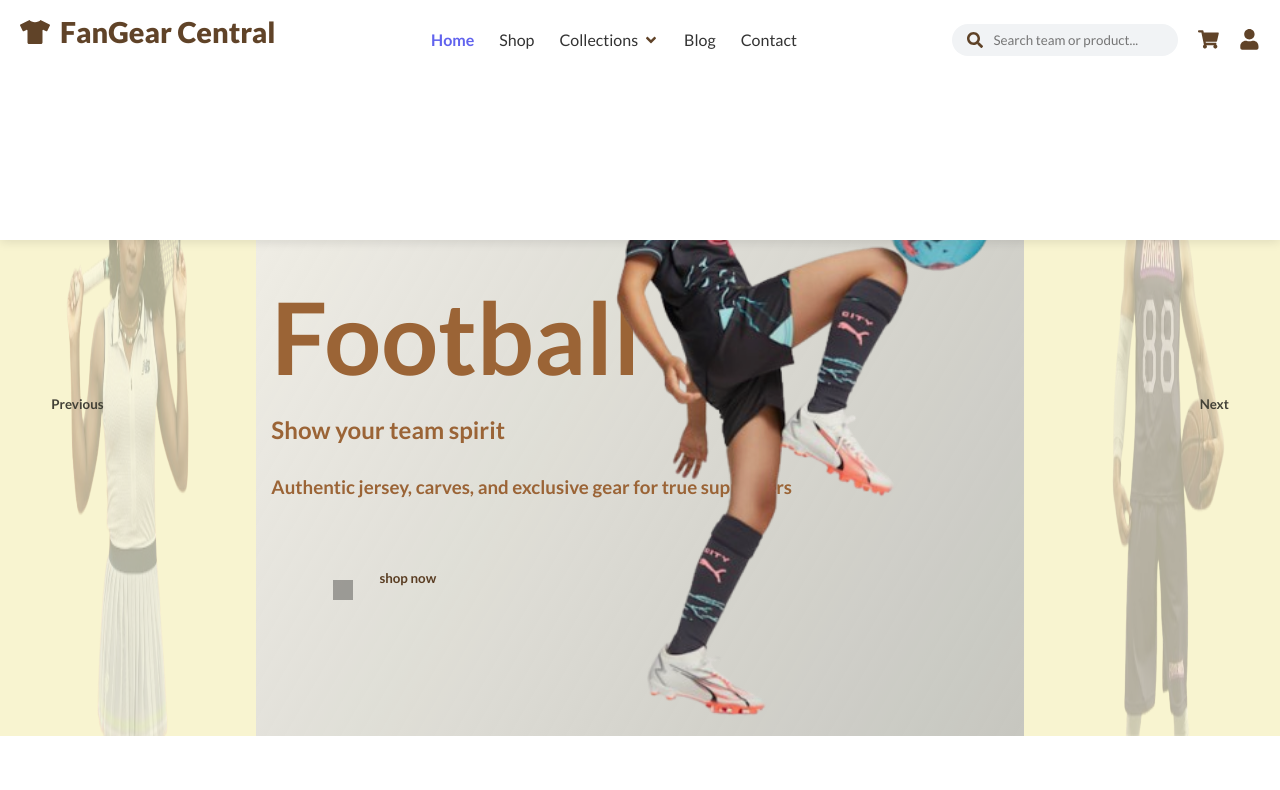
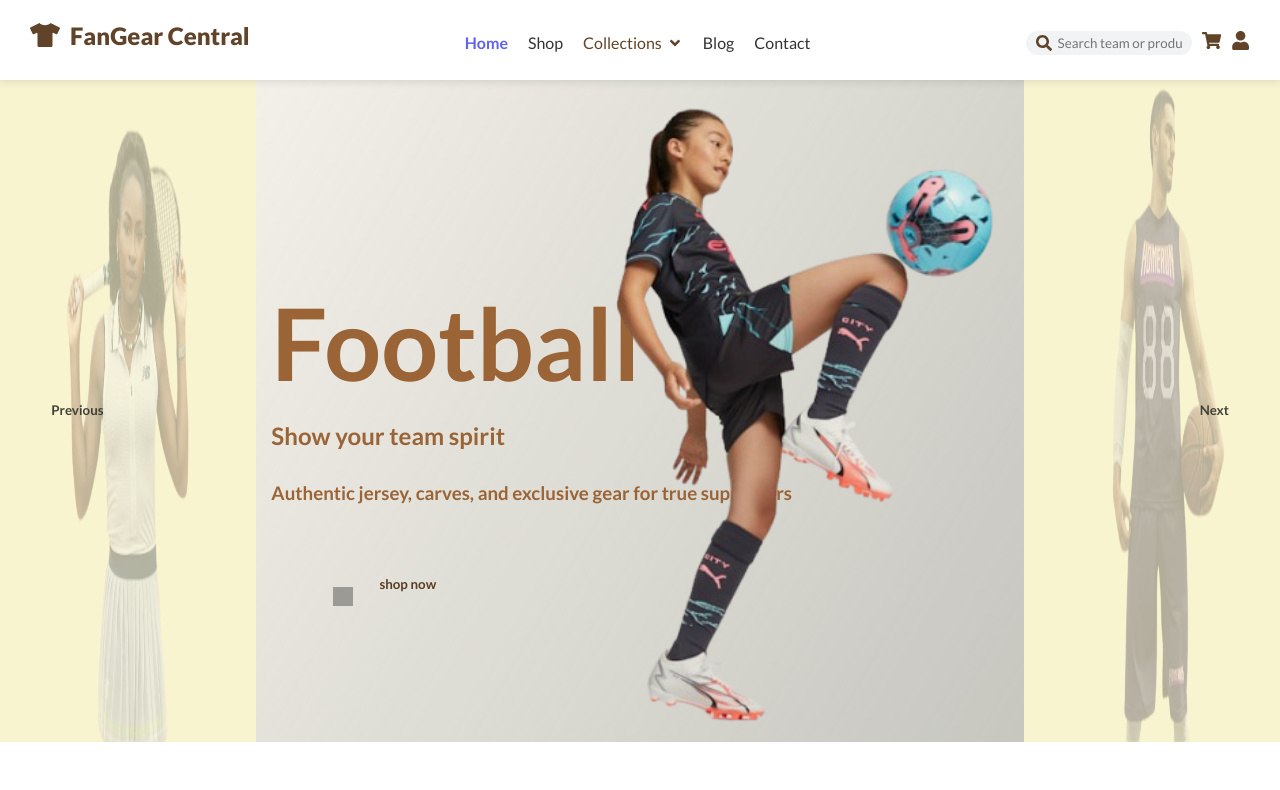
Before and after one commit to Marvinbob24/Marvin-React, a React (Vite) app: page / in a window 1280 px wide. Shown: the top 790 px of the page. Built offline with nearby package versions, Linux system fonts and the light colour scheme.

Commit message:
Add Header and Hero components with CSS

```diff
--- a/src/components/Header/Header.css
+++ b/src/components/Header/Header.css
@@ -1,37 +1,38 @@
+/* ================= HEADER ================= */
 .header {
-  background-color: white;
-  box-shadow: 0 2px 10px rgba(0,0,0,0.1);
   position: fixed;
   top: 0;
-  bottom: 35em;
+  left: 0;
+  width: 100%;
+  background-color: white;
+  box-shadow: 0 2px 8px rgba(0,0,0,0.1);
   z-index: 100;
   transition: all 0.3s ease;
-  width: 100%;
-  padding: 0 20px;
+  height: 80px; /* reduced height */
 }
 
 .header.scrolled {
-  box-shadow: 0 5px 20px rgba(0,0,0,0.15);
+  box-shadow: 0 4px 15px rgba(0,0,0,0.12);
 }
 
 .header .container {
   display: flex;
   justify-content: space-between;
   align-items: center;
-  padding: 15px 0;
+  padding: 20px 30px 0 30px; /* reduced padding */
 }
 
 /* Logo */
 .logo {
   display: flex;
   align-items: center;
-  gap: 10px;
+  gap: 20px;
+  cursor: pointer;
 }
 
 .logo h1 {
-  font-size: 1.8rem;
+  font-size: 1.5rem; /* smaller font */
   font-weight: 800;
-  cursor: pointer;
 }
 
 .logo span {
@@ -41,7 +42,8 @@
 /* Navigation Links */
 .nav-links {
   display: flex;
-  gap: 25px;
+  gap: 20px; /* reduce spacing */
+  align-items: center;
 }
 
 .nav-links a {
@@ -51,18 +53,16 @@
   transition: color 0.3s ease;
 }
 
-.nav-links a:hover, .nav-links .active {
+.nav-links a.active,
+.nav-links a:hover {
   color: #6163ee;
   font-weight: 600;
 }
 
-/* ================= DROPDOWN (CLICK) ================= */
+/* Dropdown */
 .dropdown {
   position: relative;
   cursor: pointer;
-  display: flex;
-  align-items: center;
-  transition: all 0.3s ease;
 }
 
 .dropdown-toggle {
@@ -70,47 +70,34 @@
   align-items: center;
   gap: 5px;
   font-weight: 500;
-  color: #333;
 }
 
 .dropdown-menu {
   display: none;
   position: absolute;
-  top: 120%;
+  top: 100%;
   left: 0;
   background: white;
-  box-shadow: 0 4px 20px rgba(0,0,0,0.15);
-  border-radius: 8px;
-  min-width: 220px;
+  box-shadow: 0 4px 15px rgba(0,0,0,0.12);
+  border-radius: 6px;
   flex-direction: column;
-  padding: 10px 0;
+  min-width: 200px; /* slightly smaller */
+  padding: 8px 0;
   z-index: 100;
-  transition: all 0.3s ease;
 }
 
-/* Only show menu when open class is added via click */
 .dropdown-menu.open {
   display: flex;
 }
 
 .dropdown-item {
-  padding: 8px 20px;
-  position: relative;
+  padding: 6px 16px; /* reduced padding */
   transition: background 0.2s ease;
 }
 
 .dropdown-item:hover {
   background-color: #f5f5f5;
-  border-radius: 5px;
-}
-
-.dropdown-item > span {
-  display: flex;
-  justify-content: space-between;
-  align-items: center;
-  font-weight: 500;
-  color: #333;
-  cursor: pointer;
+  border-radius: 4px;
 }
 
 .dropdown-submenu {
@@ -119,38 +106,21 @@
   top: 0;
   left: 100%;
   background: white;
-  box-shadow: 0 4px 15px rgba(0,0,0,0.1);
-  min-width: 180px;
-  padding: 8px 0;
-  border-radius: 6px;
+  min-width: 160px; /* smaller submenu */
+  padding: 6px 0;
   flex-direction: column;
-  z-index: 110;
+  border-radius: 5px;
+  box-shadow: 0 3px 12px rgba(0,0,0,0.1);
 }
 
-/* Only show submenu when open-submenu class is added via click */
 .dropdown-submenu.open-submenu {
   display: flex;
-  flex-direction: column;
-}
-
-.dropdown-submenu a {
-  padding: 6px 20px;
-  text-decoration: none;
-  color: #333;
-  display: block;
-  font-weight: 500;
-  transition: background 0.2s ease;
-}
-
-.dropdown-submenu a:hover {
-  background-color: #eee;
-  border-radius: 4px;
 }
 
 /* Header Actions */
 .header-actions {
   display: flex;
-  gap: 20px;
+  gap: 10px; /* smaller spacing */
   align-items: center;
 }
 
@@ -158,72 +128,48 @@
   display: flex;
   align-items: center;
   background: #f1f3f5;
-  border-radius: 30px;
-  padding: 8px 15px;
+  border-radius: 25px;
+  padding: 4px 10px; /* reduced padding */
 }
 
 .search-bar input {
   border: none;
+  outline: none;
   background: transparent;
-  outline: none;
-  padding-left: 10px;
-  width: 180px;
+  padding-left: 6px;
+  width: 130px; /* smaller input */
 }
 
 .cart-icon, .user-icon {
+  font-size: 1.2rem; /* smaller icons */
   cursor: pointer;
-  font-size: 1.3rem;
-  display: flex;
-  align-items: center;
 }
 
 .menu-toggle {
   display: none;
   background: transparent;
   border: none;
-  font-size: 1.5rem;
+  font-size: 1.4rem; /* smaller hamburger */
   cursor: pointer;
 }
 
-/* ===================== MOBILE RESPONSIVE ===================== */
+/* ================= MOBILE ================= */
 @media (max-width: 992px) {
   .nav-links {
     position: fixed;
-    top: 80px;
+    top: 55px; /* adjusted for smaller header */
     left: 0;
     right: 0;
     background: white;
     flex-direction: column;
     align-items: center;
-    padding: 20px 0;
-    gap: 10px;
-    box-shadow: 0 5px 10px rgba(0,0,0,0.1);
+    padding: 15px 0;
+    gap: 8px;
     transform: translateY(-100vh);
     transition: transform 0.3s ease-in-out;
+    box-shadow: 0 4px 10px rgba(0,0,0,0.1);
+    width: 100%;
     z-index: 99;
-  }
-
-  .header {
-    height: 100px;
-    width: 95%;
-  }
-
-  .header .container {
-    padding: 0;
-    flex-direction: row;
-    justify-content: space-between;
-    align-items: center;
-    height: 40px;
-  }
-
-  .logo {
-    margin-top: 2.5rem;
-  }
-
-  .container .cart-icon,
-  .container .user-icon,
-  .container .menu-toggle {
-    margin-top: 2.2rem;
   }
 
   .nav-links.open {
@@ -238,49 +184,36 @@
     display: none;
   }
 
-  /* Mobile dropdown overrides */
   .dropdown-menu {
     position: relative;
-    top: auto;
-    left: auto;
+    width: 100%;
     box-shadow: none;
-    min-width: 100%;
-    width: 100%;
-    padding: 0;
   }
 
-  .dropdown-item {
-    width: 100%;
-    padding: 12px 16px;
-  }
-
-  .dropdown-item > span {
-    justify-content: space-between;
+  .header {
+    height: 65px; /* further reduced height */
   }
 
   .dropdown-submenu {
     position: relative;
-    top: auto;
-    left: auto;
-    box-shadow: none;
     width: 100%;
-    padding-left: 20px;
-    display: none;
+    padding-left: 16px;
   }
 
-  .dropdown-item.open-submenu .dropdown-submenu {
-    display: flex;
-    flex-direction: column;
+  .header .container {
+    padding: 8px 15px;
+    height: 20px 0 0 0; /* match header height */
   }
 }
 
+/* ================= SMALL MOBILE ================= */
 @media (max-width: 480px) {
   .logo h1 {
     font-size: 1.2rem;
   }
 
   .cart-icon, .user-icon {
-    font-size: 1.1rem;
+    font-size: 1rem;
   }
 
   .menu-toggle {
@@ -292,14 +225,10 @@
   }
 
   .dropdown-item {
-    padding: 10px 12px;
+    padding: 8px 12px;
   }
 
   .dropdown-submenu {
-    padding-left: 18px;
-  }
-
-  .header {
-    width: 100%;
+    padding-left: 14px;
   }
 }
--- a/src/components/Header/Header.jsx
+++ b/src/components/Header/Header.jsx
@@ -1,3 +1,160 @@
+
+
+
+// import React, { useState, useEffect, useRef, useContext } from 'react';
+// import { NavLink, useNavigate } from 'react-router-dom';
+// import {
+//     FaSearch,
+//     FaShoppingCart,
+//     FaUser,
+//     FaBars,
+//     FaTimes,
+//     FaTshirt,
+//     FaAngleDown,
+//     FaAngleRight
+// } from 'react-icons/fa';
+// import './Header.css';
+// import { UserContext } from "../../Context/UserContext";
+
+// const Header = () => {
+//     const [isMenuOpen, setIsMenuOpen] = useState(false);
+//     const [scrolled, setScrolled] = useState(false);
+//     const [searchQuery, setSearchQuery] = useState("");
+//     const [isCollectionsOpen, setIsCollectionsOpen] = useState(false);
+//     const [openSubmenus, setOpenSubmenus] = useState({});
+//     const { user } = useContext(UserContext);
+//     const navigate = useNavigate();
+//     const dropdownRef = useRef(null);
+
+//     useEffect(() => {
+//         const handleScroll = () => setScrolled(window.scrollY > 50);
+//         window.addEventListener('scroll', handleScroll);
+//         return () => window.removeEventListener('scroll', handleScroll);
+//     }, []);
+
+//     // Close dropdown if click outside
+//     useEffect(() => {
+//         const handleClickOutside = (event) => {
+//             if (dropdownRef.current && !dropdownRef.current.contains(event.target)) {
+//                 setIsCollectionsOpen(false);
+//                 setOpenSubmenus({});
+//             }
+//         };
+//         document.addEventListener('mousedown', handleClickOutside);
+//         return () => document.removeEventListener('mousedown', handleClickOutside);
+//     }, []);
+
+//     const closeMenu = () => {
+//         setIsMenuOpen(false);
+//         setIsCollectionsOpen(false);
+//         setOpenSubmenus({});
+//     };
+
+//     const handleSearch = () => {
+//         if (!searchQuery.trim()) return;
+//         navigate(`/shop?search=${encodeURIComponent(searchQuery.trim())}`);
+//         setSearchQuery("");
+//         closeMenu();
+//     };
+
+//     const toggleSubmenu = (key) => {
+//         setOpenSubmenus(prev => ({ ...prev, [key]: !prev[key] }));
+//     };
+
+//     return (
+//         <header className={`header ${scrolled ? 'scrolled' : ''}`}>
+//             <div className="container">
+//                 {/* Logo */}
+//                 <div className="logo" onClick={() => window.location.href = "/"}>
+//                     <FaTshirt className="logo-icon" size={30} />
+//                     <h1>Fan<span>Gear</span> Central</h1>
+//                 </div>
+
+//                 {/* Navigation */}
+//                 <nav className={`nav-links ${isMenuOpen ? 'open' : ''}`}>
+//                     <NavLink to="/" onClick={closeMenu} className={({ isActive }) => isActive ? 'active' : ''}>Home</NavLink>
+//                     <NavLink to="/shop" onClick={closeMenu} className={({ isActive }) => isActive ? 'active' : ''}>Shop</NavLink>
+
+//                     {/* Collections Dropdown */}
+//                     <div className="dropdown" ref={dropdownRef}>
+//                         <span
+//                             className="dropdown-toggle"
+//                             onClick={() => setIsCollectionsOpen(!isCollectionsOpen)}
+//                         >
+//                             Collections <FaAngleDown />
+//                         </span>
+
+//                         <div className={`dropdown-menu ${isCollectionsOpen ? 'open' : ''}`}>
+//                             <div className="dropdown-item">
+//                                 <span onClick={() => toggleSubmenu('football')}>
+//                                     Football Club <FaAngleRight />
+//                                 </span>
+//                                 <div className={`dropdown-submenu ${openSubmenus.football ? 'open-submenu' : ''}`}>
+//                                     <NavLink to="/collections/football/barcelona" onClick={closeMenu}>Barcelona</NavLink>
+//                                     <NavLink to="/collections/football/chelsea" onClick={closeMenu}>Chelsea</NavLink>
+//                                     <NavLink to="/collections/football/psg" onClick={closeMenu}>PSG</NavLink>
+//                                 </div>
+//                             </div>
+
+//                             <div className="dropdown-item">
+//                                 <span onClick={() => toggleSubmenu('basketball')}>
+//                                     Basketball Club <FaAngleRight />
+//                                 </span>
+//                                 <div className={`dropdown-submenu ${openSubmenus.basketball ? 'open-submenu' : ''}`}>
+//                                     <NavLink to="/collections/basketball/lakers" onClick={closeMenu}>Lakers</NavLink>
+//                                     <NavLink to="/collections/basketball/warriors" onClick={closeMenu}>Warriors</NavLink>
+//                                     <NavLink to="/collections/basketball/bulls" onClick={closeMenu}>Bulls</NavLink>
+//                                 </div>
+//                             </div>
+
+//                             <NavLink to="/collections/tennis" onClick={closeMenu} className="dropdown-item">Tennis</NavLink>
+//                             <NavLink to="/collections/cricket" onClick={closeMenu} className="dropdown-item">Cricket</NavLink>
+//                             <NavLink to="/collections/fanart" onClick={closeMenu} className="dropdown-item">Custom/Fan Art Wear</NavLink>
+//                         </div>
+//                     </div>
+
+//                     <NavLink to="/blog" onClick={closeMenu} className={({ isActive }) => isActive ? 'active' : ''}>Blog</NavLink>
+//                     <NavLink to="/contact" onClick={closeMenu} className={({ isActive }) => isActive ? 'active' : ''}>Contact</NavLink>
+
+//                     {user && (
+//                         <NavLink to="/Dashboard" onClick={closeMenu} className={({ isActive }) => isActive ? 'active' : ''}>Account</NavLink>
+//                     )}
+//                     {user?.isAdmin && (
+//                         <NavLink to="/admin" onClick={closeMenu} className={({ isActive }) => isActive ? 'active' : ''}>Admin Panel</NavLink>
+//                     )}
+//                 </nav>
+
+//                 {/* Actions */}
+//                 <div className="header-actions">
+//                     <div className="search-bar">
+//                         <FaSearch onClick={handleSearch} style={{ cursor: "pointer" }} />
+//                         <input
+//                             type="text"
+//                             placeholder="Search team or product..."
+//                             value={searchQuery}
+//                             onChange={(e) => setSearchQuery(e.target.value)}
+//                             onKeyDown={(e) => { if (e.key === "Enter") handleSearch(); }}
+//                         />
+//                     </div>
+
+//                     <NavLink to="/cart" className="cart-icon"><FaShoppingCart /></NavLink>
+//                     <NavLink to="/account" className="user-icon"><FaUser /></NavLink>
+
+//                     <button
+//                         className="menu-toggle"
+//                         onClick={() => setIsMenuOpen(!isMenuOpen)}
+//                         aria-label="Toggle menu"
+//                     >
+//                         {isMenuOpen ? <FaTimes /> : <FaBars />}
+//                     </button>
+//                 </div>
+//             </div>
+//         </header>
+//     );
+// };
+
+// export default Header;
+
 
 
 
@@ -26,6 +183,7 @@ const Header = () => {
     const navigate = useNavigate();
     const dropdownRef = useRef(null);
 
+    // Add shadow on scroll
     useEffect(() => {
         const handleScroll = () => setScrolled(window.scrollY > 50);
         window.addEventListener('scroll', handleScroll);
@@ -65,7 +223,7 @@ const Header = () => {
         <header className={`header ${scrolled ? 'scrolled' : ''}`}>
             <div className="container">
                 {/* Logo */}
-                <div className="logo" onClick={() => window.location.href = "/"}>
+                <div className="logo" onClick={() => navigate("/")}>
                     <FaTshirt className="logo-icon" size={30} />
                     <h1>Fan<span>Gear</span> Central</h1>
                 </div>
@@ -85,6 +243,7 @@ const Header = () => {
                         </span>
 
                         <div className={`dropdown-menu ${isCollectionsOpen ? 'open' : ''}`}>
+                            {/* Football submenu */}
                             <div className="dropdown-item">
                                 <span onClick={() => toggleSubmenu('football')}>
                                     Football Club <FaAngleRight />
@@ -96,6 +255,7 @@ const Header = () => {
                                 </div>
                             </div>
 
+                            {/* Basketball submenu */}
                             <div className="dropdown-item">
                                 <span onClick={() => toggleSubmenu('basketball')}>
                                     Basketball Club <FaAngleRight />
@@ -107,6 +267,7 @@ const Header = () => {
                                 </div>
                             </div>
 
+                            {/* Other collections */}
                             <NavLink to="/collections/tennis" onClick={closeMenu} className="dropdown-item">Tennis</NavLink>
                             <NavLink to="/collections/cricket" onClick={closeMenu} className="dropdown-item">Cricket</NavLink>
                             <NavLink to="/collections/fanart" onClick={closeMenu} className="dropdown-item">Custom/Fan Art Wear</NavLink>
@@ -116,12 +277,8 @@ const Header = () => {
                     <NavLink to="/blog" onClick={closeMenu} className={({ isActive }) => isActive ? 'active' : ''}>Blog</NavLink>
                     <NavLink to="/contact" onClick={closeMenu} className={({ isActive }) => isActive ? 'active' : ''}>Contact</NavLink>
 
-                    {user && (
-                        <NavLink to="/Dashboard" onClick={closeMenu} className={({ isActive }) => isActive ? 'active' : ''}>Account</NavLink>
-                    )}
-                    {user?.isAdmin && (
-                        <NavLink to="/admin" onClick={closeMenu} className={({ isActive }) => isActive ? 'active' : ''}>Admin Panel</NavLink>
-                    )}
+                    {user && <NavLink to="/dashboard" onClick={closeMenu}>Account</NavLink>}
+                    {user?.isAdmin && <NavLink to="/admin" onClick={closeMenu}>Admin Panel</NavLink>}
                 </nav>
 
                 {/* Actions */}
@@ -140,11 +297,7 @@ const Header = () => {
                     <NavLink to="/cart" className="cart-icon"><FaShoppingCart /></NavLink>
                     <NavLink to="/account" className="user-icon"><FaUser /></NavLink>
 
-                    <button
-                        className="menu-toggle"
-                        onClick={() => setIsMenuOpen(!isMenuOpen)}
-                        aria-label="Toggle menu"
-                    >
+                    <button className="menu-toggle" onClick={() => setIsMenuOpen(!isMenuOpen)}>
                         {isMenuOpen ? <FaTimes /> : <FaBars />}
                     </button>
                 </div>
--- a/src/components/Hero/hero.css
+++ b/src/components/Hero/hero.css
@@ -11,7 +11,7 @@
   width: 100%;
   max-width: 100%;
   display: flex;
-  margin: 3.5rem 0 3rem 0;
+  margin: 3.9rem 0 3rem 0;
 }
 
 .left-side {
@@ -283,7 +283,7 @@
   .hero-container {
     flex-direction: column;
     height: auto;
-    margin: 6rem 0;
+    margin: 3rem 0;
     width: 100%;
     overflow-x: hidden;
     position: relative;
```
